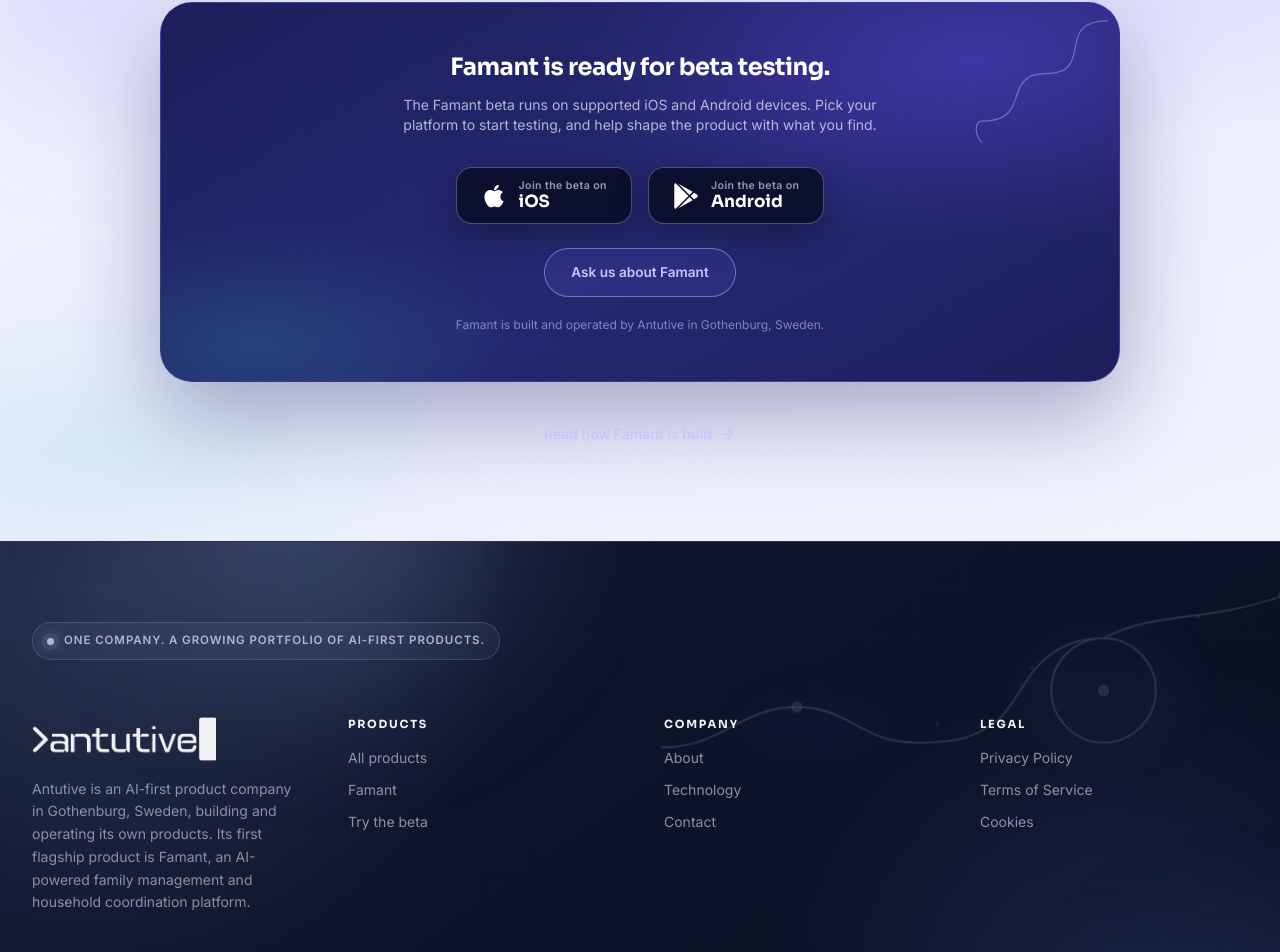
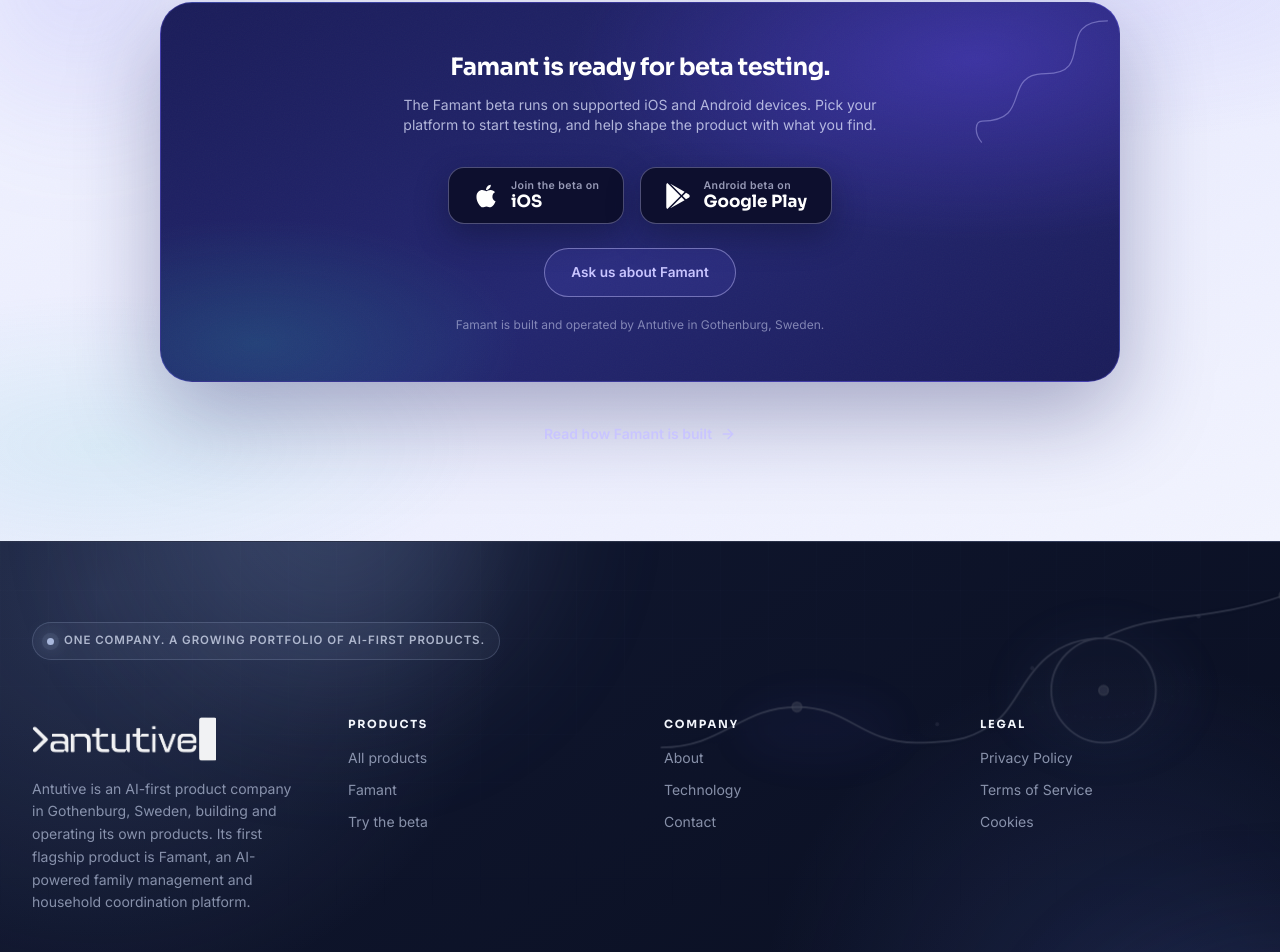
Before and after one commit to ARSHITHbabu/antutive, a React (Vite) app: page /famant in a window 1280 px wide. Shown: the part 5568-6520 px from the top of the page. Built offline with nearby package versions, Linux system fonts and the light colour scheme.

Commit message:
fix: Update Android beta link and improve button text for clarity

```diff
--- a/src/app/content/famant.ts
+++ b/src/app/content/famant.ts
@@ -27,11 +27,11 @@
 
 /* ── Beta access links — the ONLY place platform URLs live. ──
    TODO: Replace with final Famant iOS beta link
-   TODO: Replace with final Famant Android beta link
+   Android: Google Play listing (supplied 2026-08-23).
    While a URL is empty, UI components fall back to a beta-access email
    request (see betaHref below) so no button ever navigates nowhere. */
 export const FAMANT_IOS_BETA_URL = "";
-export const FAMANT_ANDROID_BETA_URL = "";
+export const FAMANT_ANDROID_BETA_URL = "https://play.google.com/store/apps/details?id=com.famant.app";
 
 /* Safe hrefs for the platform buttons: the real link once provided,
    otherwise a working email request for beta access. */
--- a/src/app/pages/Famant.tsx
+++ b/src/app/pages/Famant.tsx
@@ -156,8 +156,8 @@
       <a href={androidBetaHref} target={androidBetaHref.startsWith("mailto:") ? undefined : "_blank"} rel="noopener noreferrer" className="beta-store-btn">
         <PlayMark />
         <span className="beta-store-text">
-          <span className="beta-store-kicker">Join the beta on</span>
-          <span className="beta-store-platform">Android</span>
+          <span className="beta-store-kicker">Android beta on</span>
+          <span className="beta-store-platform">Google Play</span>
         </span>
       </a>
     </div>
```
Also changed, not shown: 1 other file (tests, documents, lock files or other folders).
